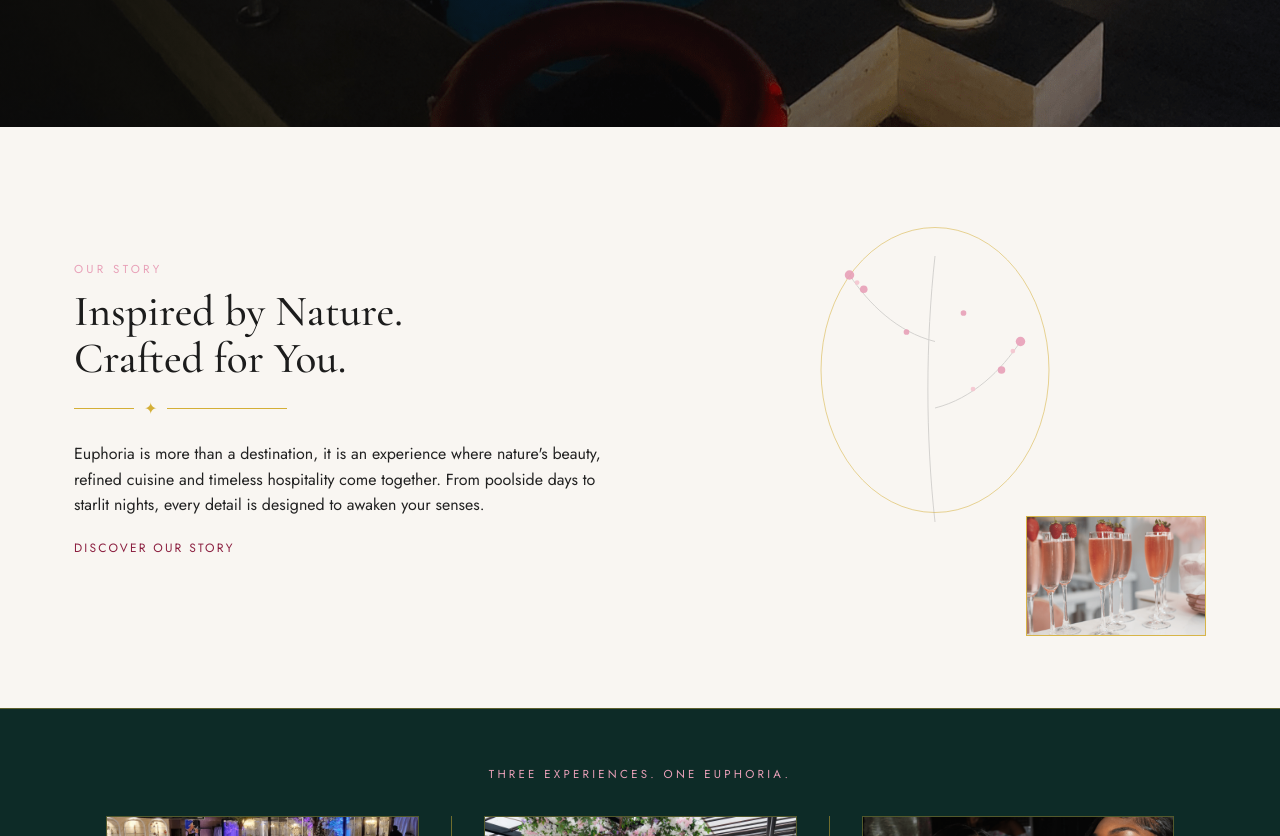
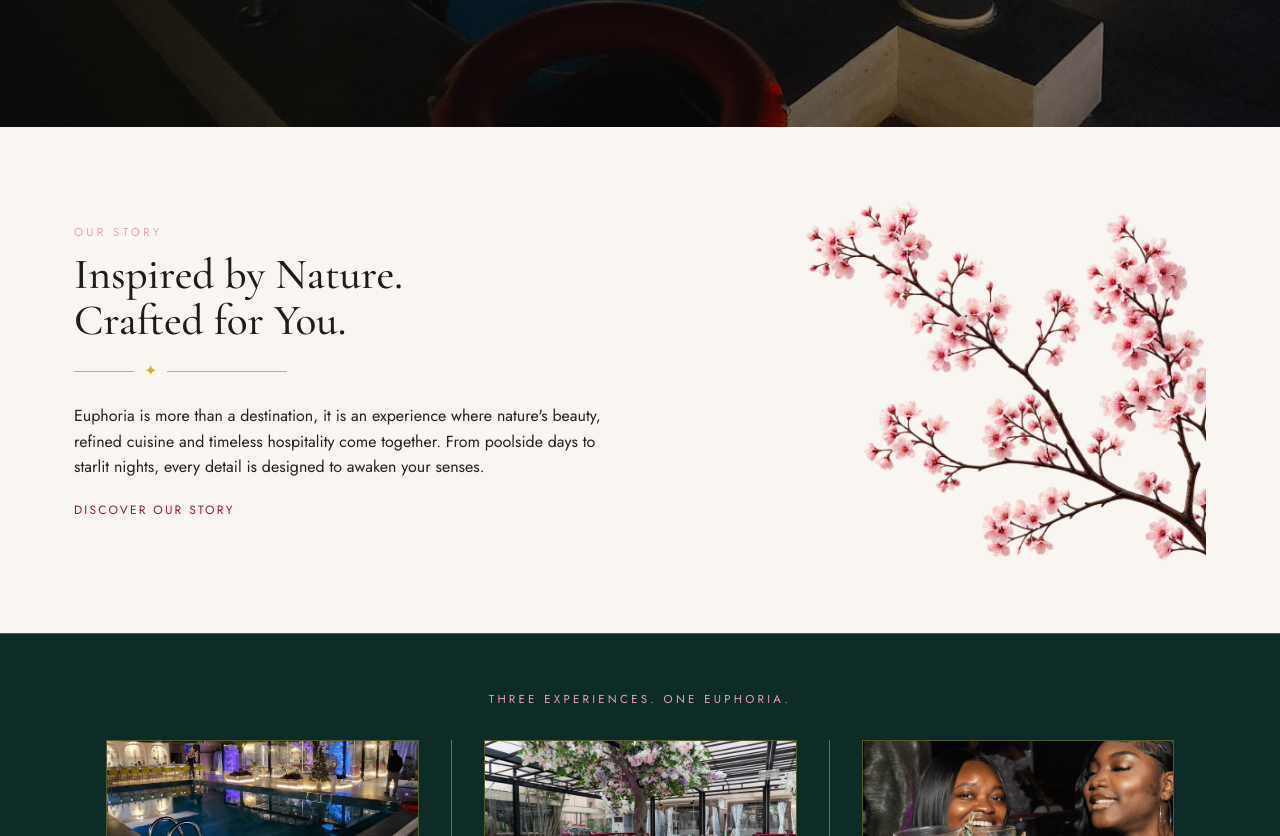
Before and after one commit to unveiledhistory49/euphoria-restaurant, a plain HTML site: page website/index.html in a window 1280 px wide. Shown: the part 584-1420 px from the top of the page. Drawn offline with nearby package versions, Linux system fonts and the light colour scheme.

Commit message:
Story section uses cherry-blossom asset on Soft Ivory; drop beer note; compress blossom to WebP

```diff
--- a/website/index.html
+++ b/website/index.html
@@ -59,23 +59,8 @@
         <p>Euphoria is more than a destination, it is an experience where nature's beauty, refined cuisine and timeless hospitality come together. From poolside days to starlit nights, every detail is designed to awaken your senses.</p>
         <p><a class="text-link" href="#restaurant">Discover Our Story</a></p>
       </div>
-      <div class="story-art" aria-hidden="true">
-        <svg viewBox="0 0 400 460" role="presentation">
-          <ellipse cx="200" cy="180" rx="120" ry="150" fill="none" stroke="#D4AF37" stroke-width="1" opacity="0.55"/>
-          <g stroke="#8a8a8a" stroke-width="1" fill="none" opacity="0.35">
-            <path d="M200 60 C 190 150, 190 250, 200 340"/>
-            <path d="M200 150 C 160 140, 130 110, 110 80"/>
-            <path d="M200 220 C 240 210, 270 180, 290 150"/>
-          </g>
-          <g fill="#E8A0B8" opacity="0.9">
-            <circle cx="110" cy="80" r="5"/><circle cx="125" cy="95" r="4"/><circle cx="290" cy="150" r="5"/>
-            <circle cx="270" cy="180" r="4"/><circle cx="230" cy="120" r="3"/><circle cx="170" cy="140" r="3"/>
-          </g>
-          <g fill="#F5C6D0" opacity="0.9">
-            <circle cx="118" cy="88" r="2.5"/><circle cx="282" cy="160" r="2.5"/><circle cx="240" cy="200" r="2.5"/>
-          </g>
-        </svg>
-        <img class="story-blossom" src="assets/strawberry-rose-sparkling-flutes-brunch.png" alt="" aria-hidden="true">
+      <div class="story-art">
+        <img src="assets/cherry-blossom-branches.webp" alt="Cherry blossom branches in soft pink" loading="lazy">
       </div>
     </div>
   </section>
--- a/website/styles.css
+++ b/website/styles.css
@@ -67,12 +67,12 @@ a:focus-visible,button:focus-visible,input:focus-visible,select:focus-visible{ou
 .hero-content h1{color:var(--pink)}
 
 /* Story */
-.story{background:var(--ivory);color:#222;padding:4.5rem 0}
+/* Light sections use Soft Ivory #F9F6F2 (spec 3, light content areas), never pure white */
+.story{background:#F9F6F2;color:#222;padding:4.5rem 0}
 .story h2{color:#1c1c1c}
 .story-grid{display:grid;grid-template-columns:1fr 1fr;gap:3rem;align-items:center}
-.story-art{position:relative;min-height:380px;display:flex;justify-content:center}
-.story-art svg{width:min(380px,90%);height:auto}
-.story-blossom{position:absolute;right:0;bottom:0;width:180px;height:120px;object-fit:cover;border:1px solid var(--brass);opacity:.9}
+.story-art{display:flex;align-items:center;justify-content:center}
+.story-art img{width:100%;height:auto}
 .text-link{color:var(--burgundy);letter-spacing:.18em;text-transform:uppercase;font-size:.75rem;text-decoration:none;border-bottom:1px solid transparent}
 .text-link:hover{border-bottom-color:var(--brass)}
 .text-link-gold{color:var(--brass)}
```
Also changed, not shown: website/menu.html (+0 -1 lines), website/assets/cherry-blossom-branches.webp (added).
